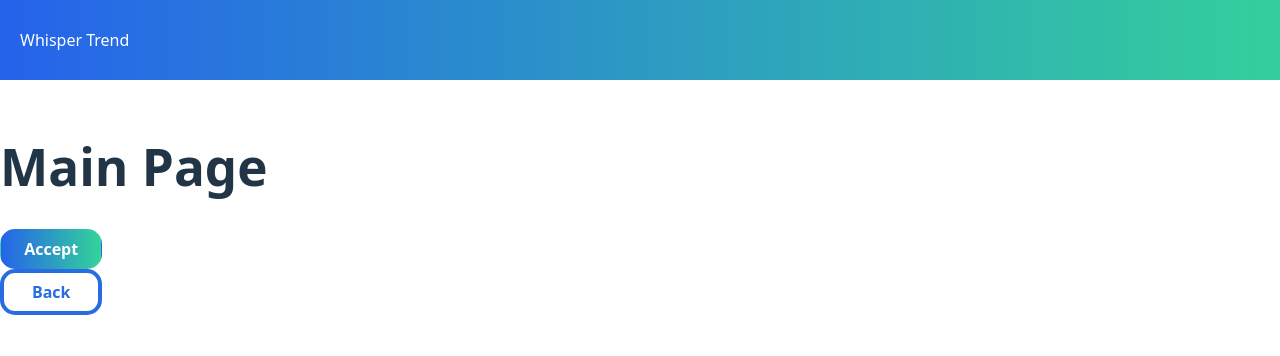
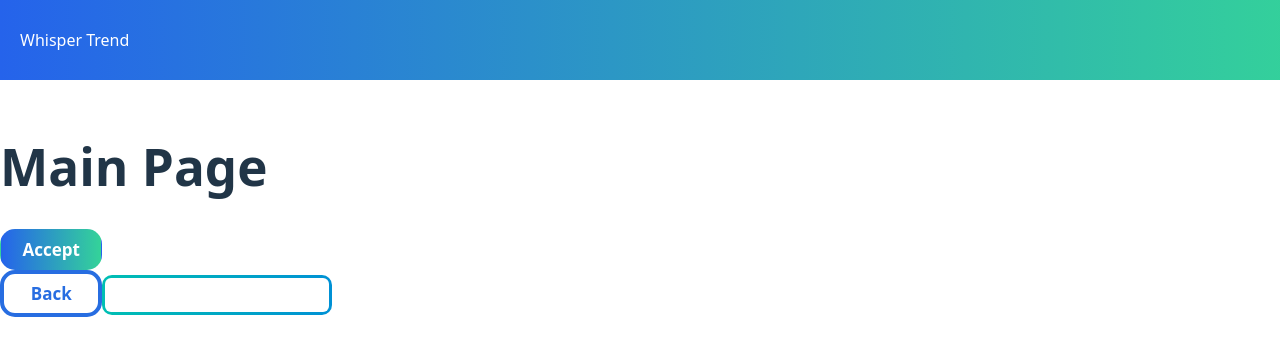
Before and after one commit to TecMrDocs/Cropopoly3-WhisperTrend, a React (Vite) app in the folder core/web/: page /main in a window 1280 px wide. Shown: the top 356 px of the page. Built offline with nearby package versions, Linux system fonts and the light colour scheme; the HTML template or start-up script is replaced by a standard one.

Commit message:
Added textfield component

```diff
--- /dev/null
+++ b/core/web/src/components/TextField.tsx
@@ -0,0 +1,10 @@
+import React from "react";
+import './styles/TextField.css';
+
+export default function TextField(){
+  return(
+   <div className="gradient-border-input">
+    <input />
+   </div>
+  );
+}
--- a/core/web/src/components/styles/AcceptButton.css
+++ b/core/web/src/components/styles/AcceptButton.css
@@ -1,13 +1,12 @@
 .accept-button {
   color: white;
   background: linear-gradient(90deg, #2563eb 0%, #34d399 100%);
-  border-radius: 10px;
+  border-radius: 15px;
   border-color: transparent;
   padding: 8px 10px;
-  font-size: 16px;
+  font-size: 17px;
   font-weight: 600;
   cursor: pointer;
-  border-radius: 15px;
   width: 8%;
 }
 
--- a/core/web/src/components/styles/BackButton.css
+++ b/core/web/src/components/styles/BackButton.css
@@ -4,7 +4,7 @@
   border-radius: 15px;
   width: 8%;
   border: 4px solid #276de1;
-  font-size: 16px;
+  font-size: 17px;
   font-weight: 600;
   cursor: pointer;
   padding: 8px 10px;
--- /dev/null
+++ b/core/web/src/components/styles/TextField.css
@@ -0,0 +1,18 @@
+.gradient-border-input {
+  padding: 3px;
+  border-radius: 10px;
+  background: linear-gradient(90deg, #00BFB3, #0091D5);
+  display: inline-block;
+}
+
+.gradient-border-input input {
+  border: none;
+  outline: none;
+  padding: 8px 12px;
+  border-radius: 6px;
+  background: white;
+  width: 200px;
+  font-size: 16px;
+  display: block;
+  color: black;
+}
--- a/core/web/src/pages/MainPage.tsx
+++ b/core/web/src/pages/MainPage.tsx
@@ -1,5 +1,6 @@
 import AcceptButton from "../components/AcceptButton";
 import BackButton from "../components/BackButton";
+import TextField from "../components/TextField";
 
 export default function MainPage() {
   return(
@@ -7,6 +8,7 @@ export default function MainPage() {
       <h1>Main Page</h1>
       <AcceptButton text="Accept" />
       <BackButton text="Back" />
+      <TextField />
     </div>
   );
 }
```
